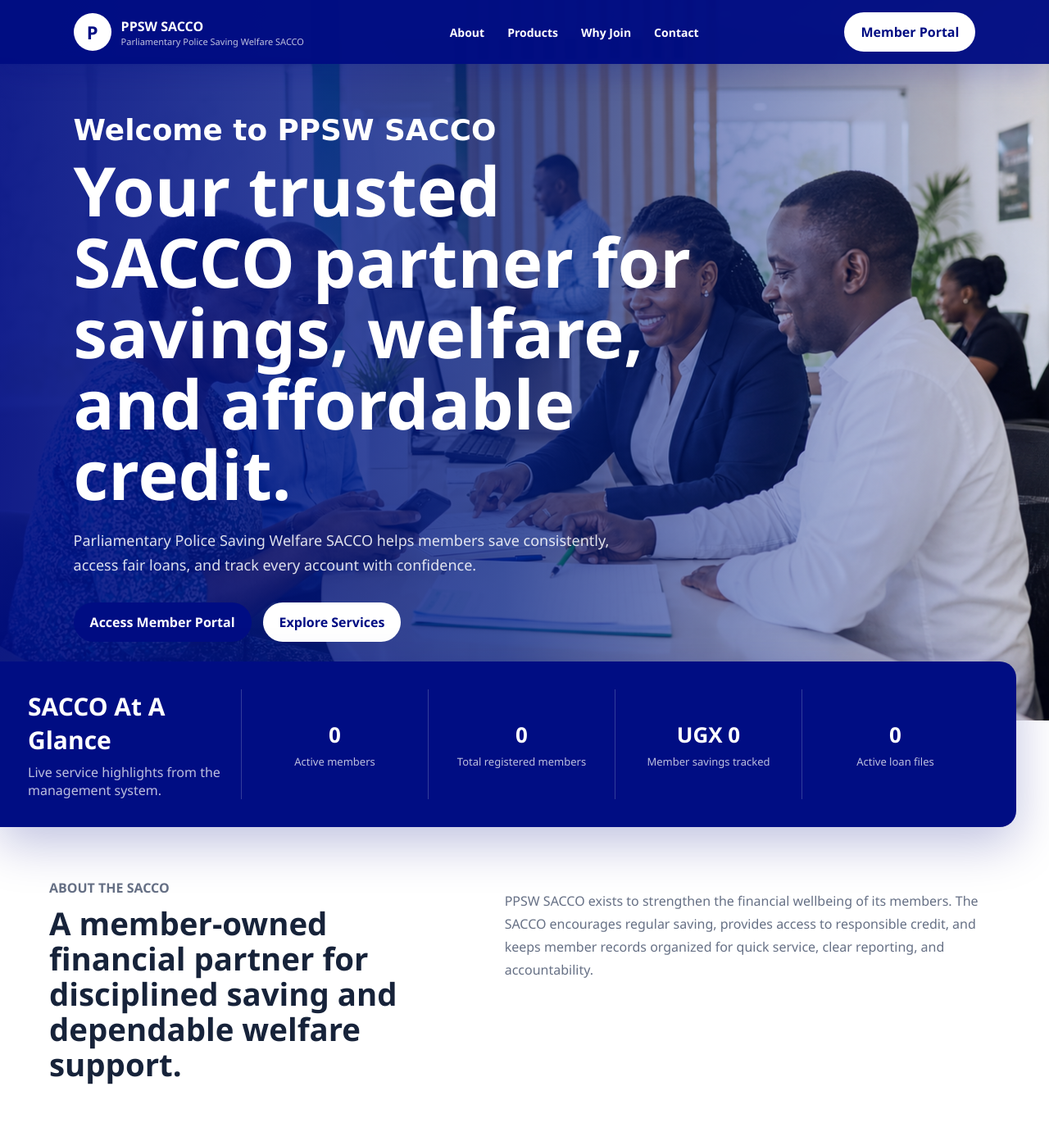
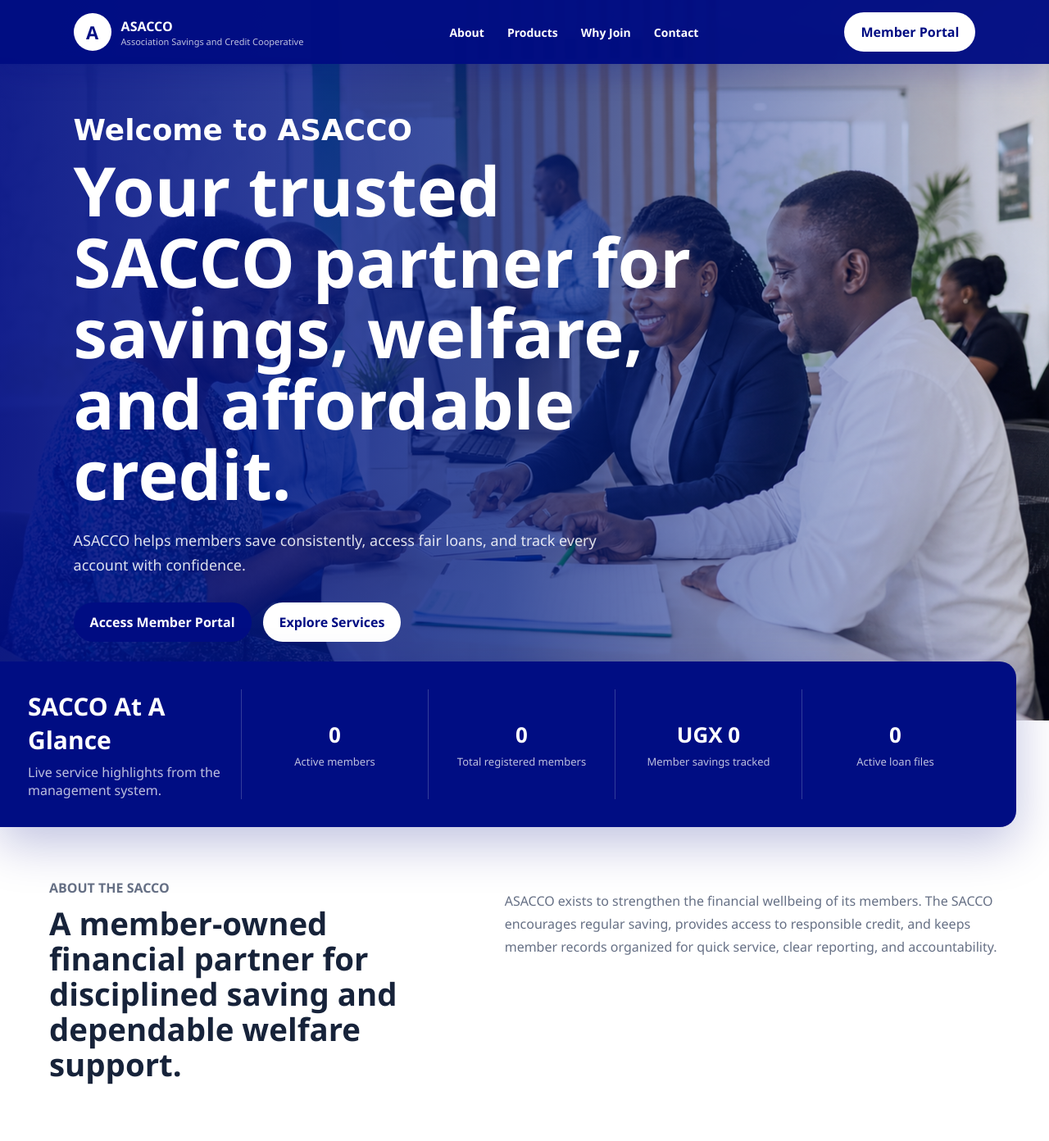
Before and after one commit to safiarogose/SaccoManagemntSystem, a Django app: page / in a window 1280 px wide. Shown: the top 1392 px of the page at 82% size. Run offline with Django 5.2, Linux system fonts and the light colour scheme; data that the repository does not hold is empty.

Commit message:
Add ASACCO welcome page

```diff
--- a/core/templates/core/welcome.html
+++ b/core/templates/core/welcome.html
@@ -4,7 +4,7 @@
 <head>
     <meta charset="utf-8">
     <meta name="viewport" content="width=device-width, initial-scale=1">
-    <title>{{ page_title }} | Parliamentary Police SACCO</title>
+    <title>{{ page_title }} | ASACCO</title>
     <link rel="stylesheet" href="{% static 'styles.css' %}">
     <style>
         body.public-welcome {
@@ -343,10 +343,10 @@
 <body class="public-welcome">
     <header class="public-header">
         <a class="public-brand" href="{% url 'home' %}">
-            <span class="public-brand-mark">P</span>
+            <span class="public-brand-mark">A</span>
             <span>
-                <strong>PPSW SACCO</strong>
-                <small>Parliamentary Police Saving Welfare SACCO</small>
+                <strong>ASACCO</strong>
+                <small>Association Savings and Credit Cooperative</small>
             </span>
         </a>
         <nav class="public-nav" aria-label="Welcome navigation">
@@ -361,9 +361,9 @@
     <main>
         <section class="public-hero" style="background-image: linear-gradient(90deg, rgba(0, 13, 131, 0.92) 0%, rgba(0, 28, 130, 0.74) 48%, rgba(0, 13, 131, 0.08) 100%), url('{% static 'images/sacco-hero.png' %}');">
             <div class="public-hero-copy">
-                <p class="public-script">Welcome to PPSW SACCO</p>
+                <p class="public-script">Welcome to ASACCO</p>
                 <h1>Your trusted SACCO partner for savings, welfare, and affordable credit.</h1>
-                <p>Parliamentary Police Saving Welfare SACCO helps members save consistently, access fair loans, and track every account with confidence.</p>
+                <p>ASACCO helps members save consistently, access fair loans, and track every account with confidence.</p>
                 <div class="public-actions">
                     <a class="public-button dark" href="{% url 'login' %}?next={% url 'dashboard' %}">Access Member Portal</a>
                     <a class="public-button light" href="#services">Explore Services</a>
@@ -387,7 +387,7 @@
                 <p class="public-kicker">About The SACCO</p>
                 <h2>A member-owned financial partner for disciplined saving and dependable welfare support.</h2>
             </div>
-            <p>PPSW SACCO exists to strengthen the financial wellbeing of its members. The SACCO encourages regular saving, provides access to responsible credit, and keeps member records organized for quick service, clear reporting, and accountability.</p>
+            <p>ASACCO exists to strengthen the financial wellbeing of its members. The SACCO encourages regular saving, provides access to responsible credit, and keeps member records organized for quick service, clear reporting, and accountability.</p>
         </section>
 
         <section class="public-section" id="services">
--- a/core/views.py
+++ b/core/views.py
@@ -195,7 +195,7 @@ def home(request):
         request,
         "core/welcome.html",
         {
-            "page_title": "Welcome To PPSW SACCO",
+            "page_title": "Welcome To ASACCO",
             "active_members": active_members,
             "total_members": total_members,
             "total_savings": total_savings,
```
